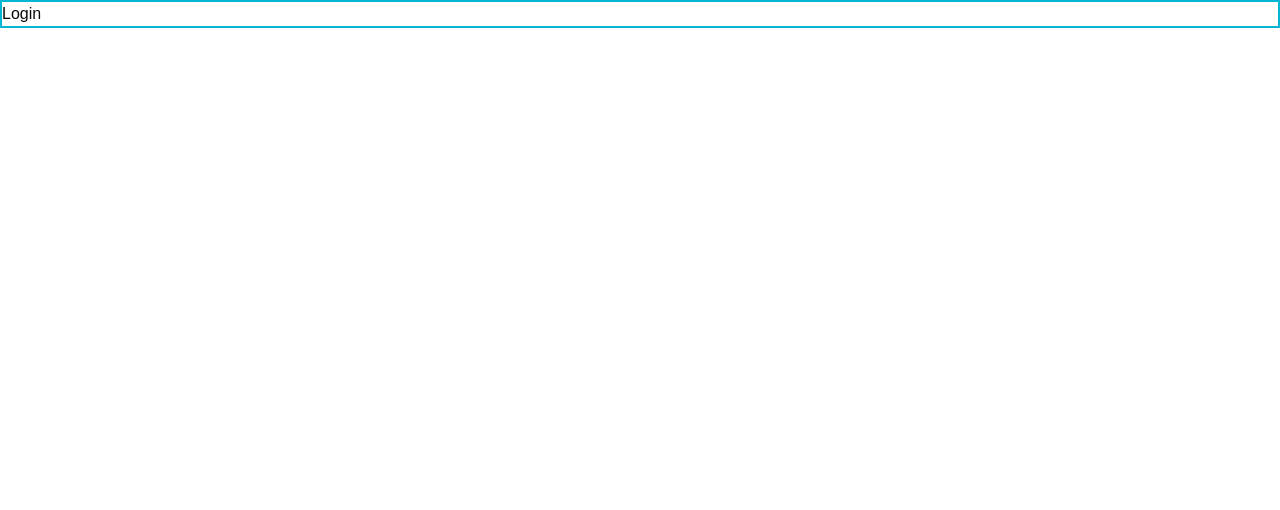
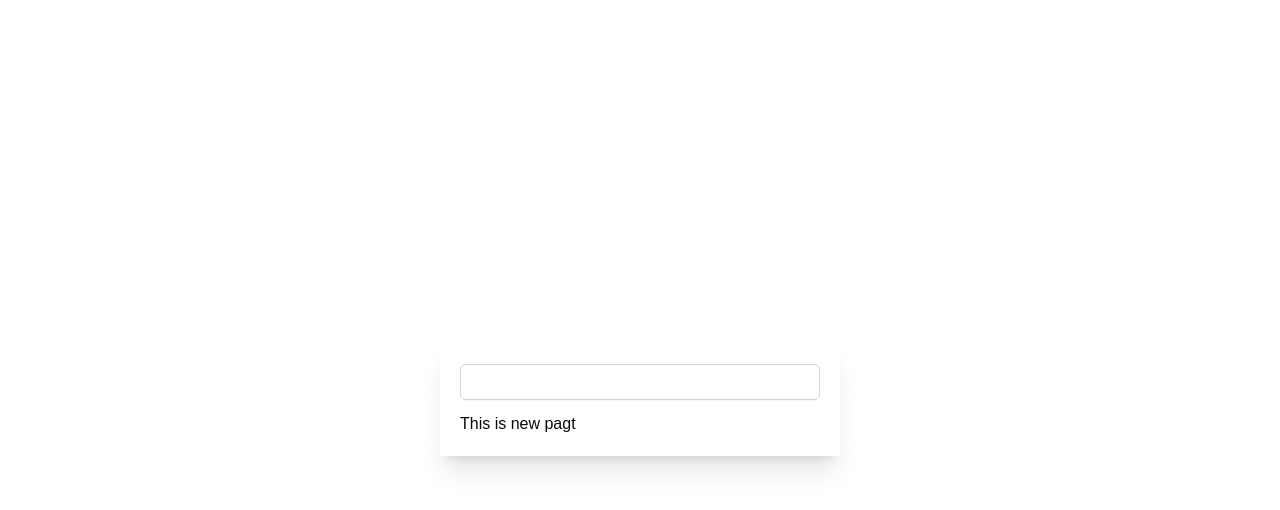
Before and after one commit to Uros-Bijelic/health-care-next, a Next.js app: page /login in a window 1280 px wide. Shown: the top 510 px of the page. Built offline with nearby package versions, Linux system fonts and the light colour scheme.

Commit message:
fix: css tweaks to input

```diff
--- a/app/(auth)/layout.tsx
+++ b/app/(auth)/layout.tsx
@@ -3,7 +3,7 @@
 }
 
 const Layout: React.FC<ILayoutProps> = ({ children }) => {
-  return <section className="h-full border-2 border-cyan-500">{children}</section>;
+  return <section className="h-screen flex-center">{children}</section>;
 };
 
 export default Layout;
--- a/app/(auth)/login/page.tsx
+++ b/app/(auth)/login/page.tsx
@@ -1,7 +1,14 @@
+import { Input } from '@/components/ui/input';
+
 interface ILoginProps {}
 
 const Login: React.FC<ILoginProps> = () => {
-  return <div>Login</div>;
+  return (
+    <div className="flex flex-col gap-3 shadow-xl bg-white w-[min(400px,100%)] p-2 sm:p-5">
+      <Input />
+      This is new pagt
+    </div>
+  );
 };
 
 export default Login;
--- a/components/ui/input.tsx
+++ b/components/ui/input.tsx
@@ -8,7 +8,7 @@
       <input
         type={type}
         className={cn(
-          'flex h-9 w-full rounded-md border border-input bg-transparent px-3 py-1 text-base shadow-sm transition-colors file:border-0 file:bg-transparent file:text-sm file:font-medium file:text-foreground placeholder:text-muted-foreground focus-visible:outline-none focus-visible:ring-1 focus-visible:ring-ring disabled:cursor-not-allowed disabled:opacity-50 md:text-sm',
+          'flex h-9 w-full rounded-md border border-gray-300 bg-transparent px-3 py-1 text-base shadow-sm transition-colors file:border-0 file:bg-transparent file:text-sm file:font-medium file:text-foreground placeholder:text-muted-foreground focus-visible:outline-none focus-visible:ring-1 focus-visible:ring-cyan-400 disabled:cursor-not-allowed disabled:opacity-50 md:text-sm',
           className
         )}
         ref={ref}
```
